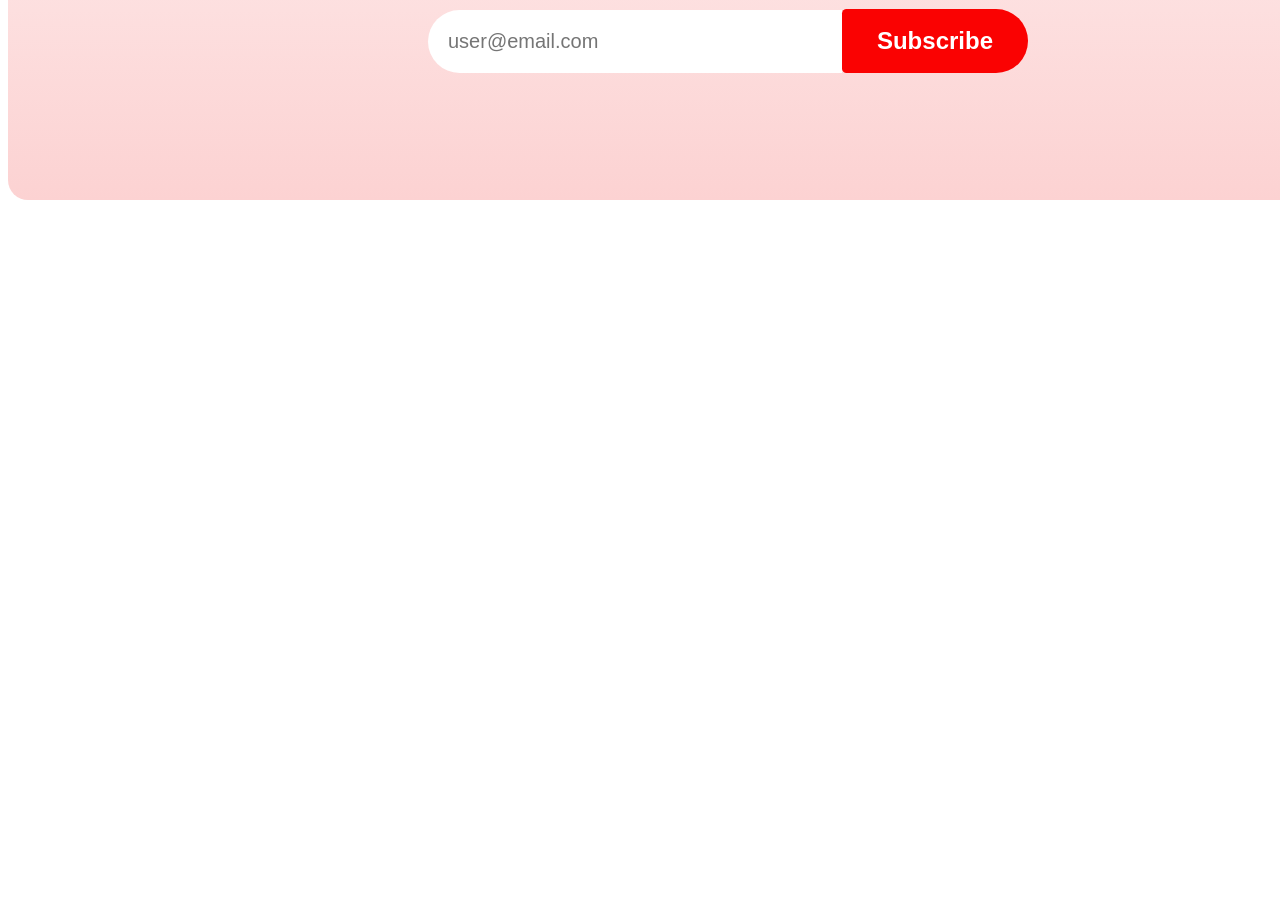
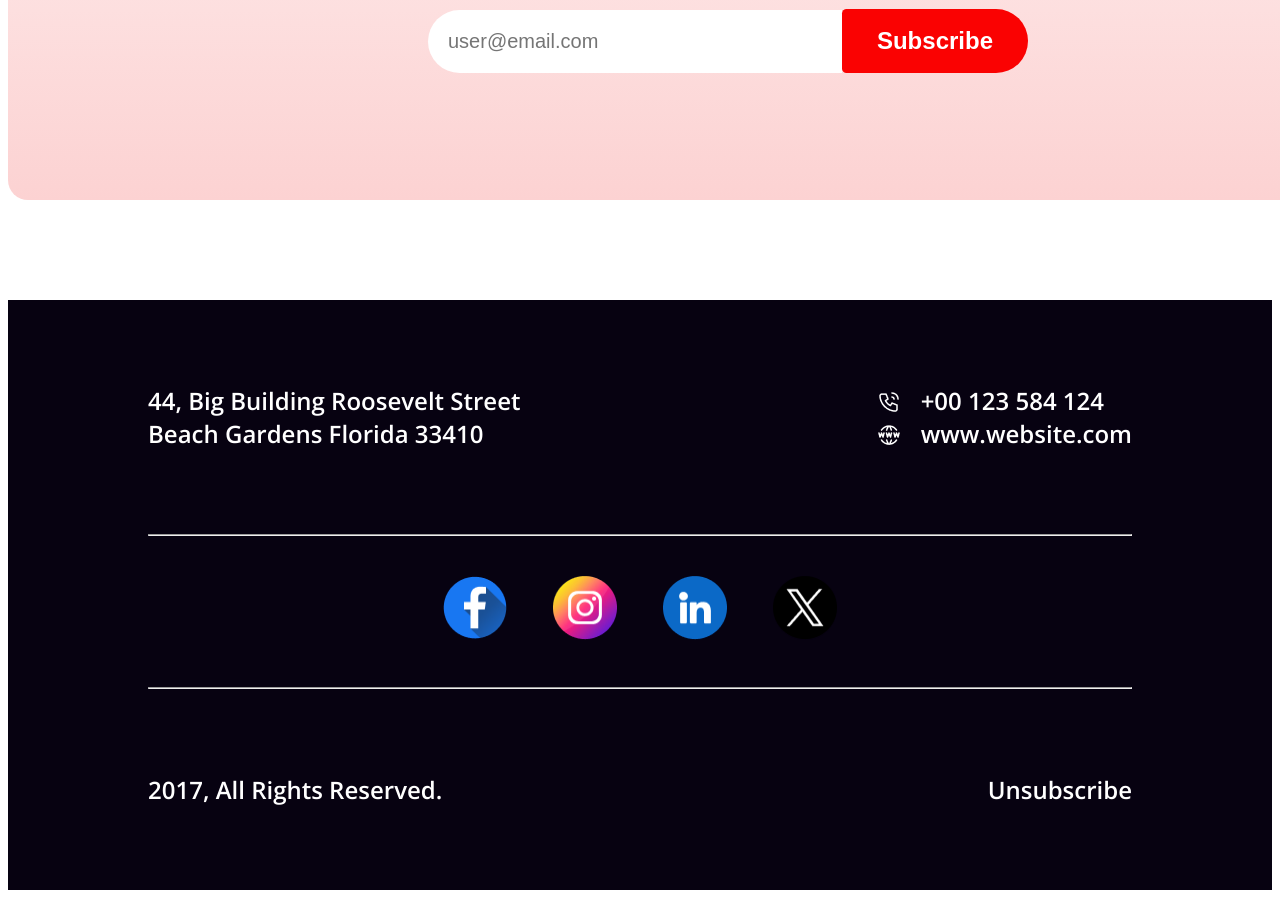
Before and after one commit to Md-Foysal-2024/New-Year-Mission, a plain HTML site: page index.html in a window 1280 px wide. Shown: the part 5648-6546 px from the top of the page. Before the commit the page ends 5948 px from the top, so only its background shows below. Drawn offline with nearby package versions, Linux system fonts and the light colour scheme.

Commit message:
added footer section

```diff
--- a/index.html
+++ b/index.html
@@ -118,12 +118,13 @@
             <div class="subscribe-field">
                 <img src="images/Group 61.png" alt="">
                 <h1 class="subscribe-title">Subscribe Newsletter</h1>
-                <p class="subscribe-description">Dolor sit amet consectetur. Consequat eget consectetur maecenas sed molestie malesuada. <br>
+                <p class="subscribe-description">Dolor sit amet consectetur. Consequat eget consectetur maecenas sed
+                    molestie malesuada. <br>
                     Ipsum sed sodales risus ut pellentesque vel euismod. </p>
-                    <div class="subscribe-input-field">
-                        <input type="email" placeholder="user@email.com">
-                        <button class="btn-primary subscribe-btn ">Subscribe</button>
-                    </div>
+                <div class="subscribe-input-field">
+                    <input type="email" placeholder="user@email.com">
+                    <button class="btn-primary subscribe-btn ">Subscribe</button>
+                </div>
             </div>
 
         </div>
@@ -138,10 +139,39 @@
 
     <!-- footer section -->
     <footer>
+        <section class="footer-section">
+            <div class="footer-description">
 
+                <p>44, Big Building Roosevelt Street <br>
+                    Beach Gardens Florida 33410</p>
+                <div class="information">
+                    <div class="icons">
+                        <img src="images/icons/Call.png" alt=""> <br>
+                        <img src="images/icons/Website.png" alt="">
+                    </div>
+                    <div class="contact">
+                        <p>+00 123 584 124 <br>
+                            www.website.com
+                        </p>
+                    </div>
+                </div>
 
-
-
+            </div>
+            <hr>
+            <div class="footer-icons">
+                <img src="images/icons/Facebook.png" alt="">
+                <img src="images/icons/Instagram.png" alt="">
+                <img src="images/icons/Linkedin.png" alt="">
+                <img src="images/icons/Twitter.png" alt="">
+            </div>
+            <hr>
+            <div>
+                <div class="footer-description">
+                    <p>2017, All Rights Reserved.</p>
+                    <p>Unsubscribe</p>
+                </div>
+            </div>
+        </section>
     </footer>
 
 </body>
--- a/styles/style.css
+++ b/styles/style.css
@@ -329,11 +329,11 @@ span {
 .subscribe-section input {
     font-size: 20px;
     width: 500px;
-    padding:20px;
+    padding: 20px;
     border-top-left-radius: 35px;
     border-bottom-left-radius: 35px;
     border: none;
-    text-align:left;
+    text-align: left;
     margin-right: 0;
 }
 
@@ -363,106 +363,48 @@ span {
     padding-top: 0%;
 }
 
+.footer-section {
+    color: #ffffff;
+    font-size: 24px;
+    width: 100%;
+    background-color: #070211;
+    ;
+}
+
+.footer-description {
+    padding: 60px 140px;
+    display: flex;
+    justify-content: space-between;
+}
+
+.information {
+    display: flex;
+    align-items: center;
+    gap: 20px;
+    text-align: left;
+    justify-content: center;
+}
+
+.icons {
+    padding-top: 10px;
+}
 
 
 
+hr {
+    margin: 0px 140px;
+    background-color: #960101;
+}
 
+.footer-icons {
+    text-align: center;
+    padding: 20px;
+    justify-content: center;
+}
 
-
-
-
-
-
-
-
-
-
-
-
-
-
-
-
-
-
-
-
-
-
-
-
-
-
-
-
-
-
-
-
-
-
-
-
-
-
-
-
-
-
-
-
-
-
-
-
-
-
-
-
-
-
-
-
-
-
-
-
-
-
-
-
-
-
-
-
-
-
-
-
-
-
-
-
-
-
-
-.llll {
-    margin: 150px auto;
-    background-image: url(../images/Rectangle\ 2.png);
-    background-repeat: no-repeat;
+.footer-icons img {
+    width: 64px;
+    height: 64px;
+    padding: 20px;
 
 }
-
-.image {
-    width: 400px;
-    height: 400px;
-    /* align-items: center; */
-    /* justify-content: center; */
-    /* text-align: center; */
-    border-radius: 100%;
-    border: 10px solid #ff0000;
-}
-
-.pic {
-    padding: 20px;
-}
```
Also changed, not shown: images/icons/Twitter.png (renamed from images/Twitter.png).
